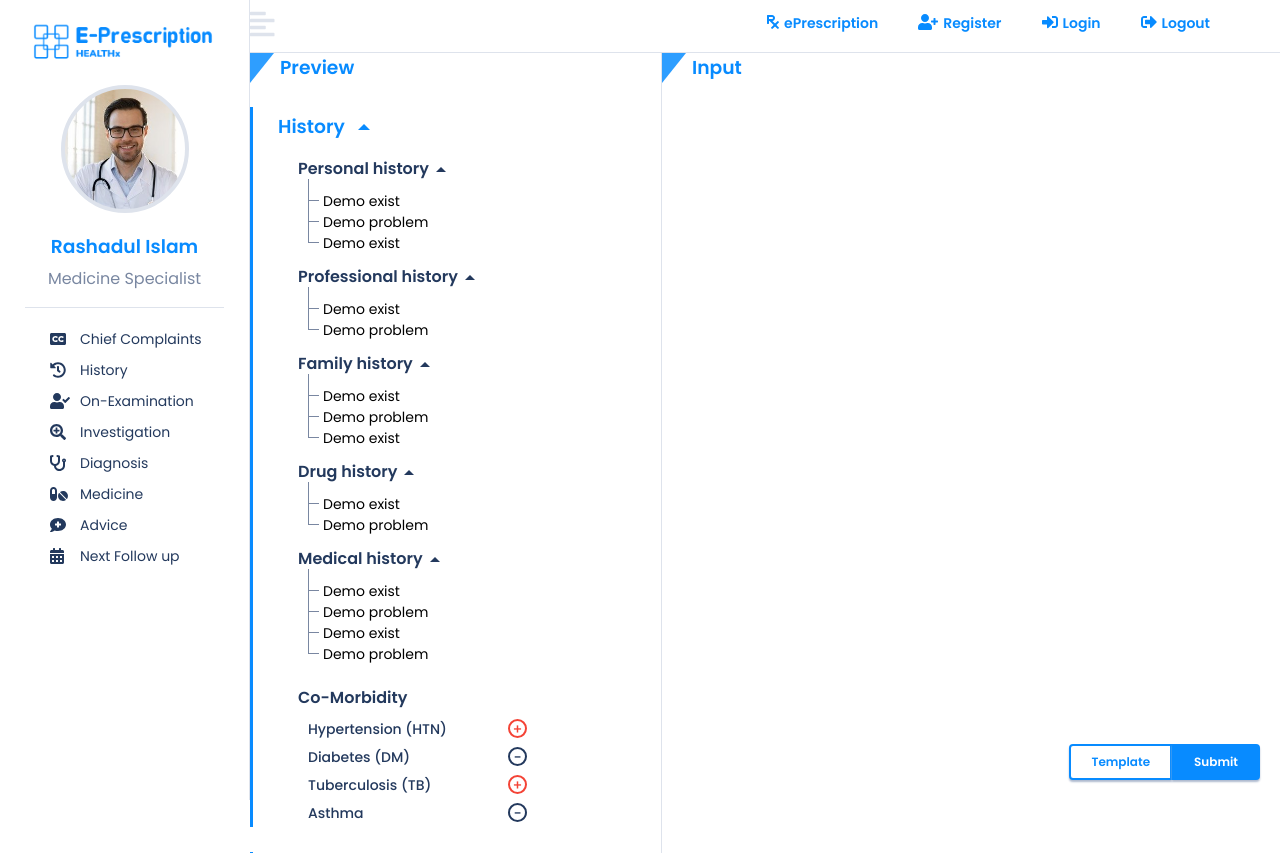
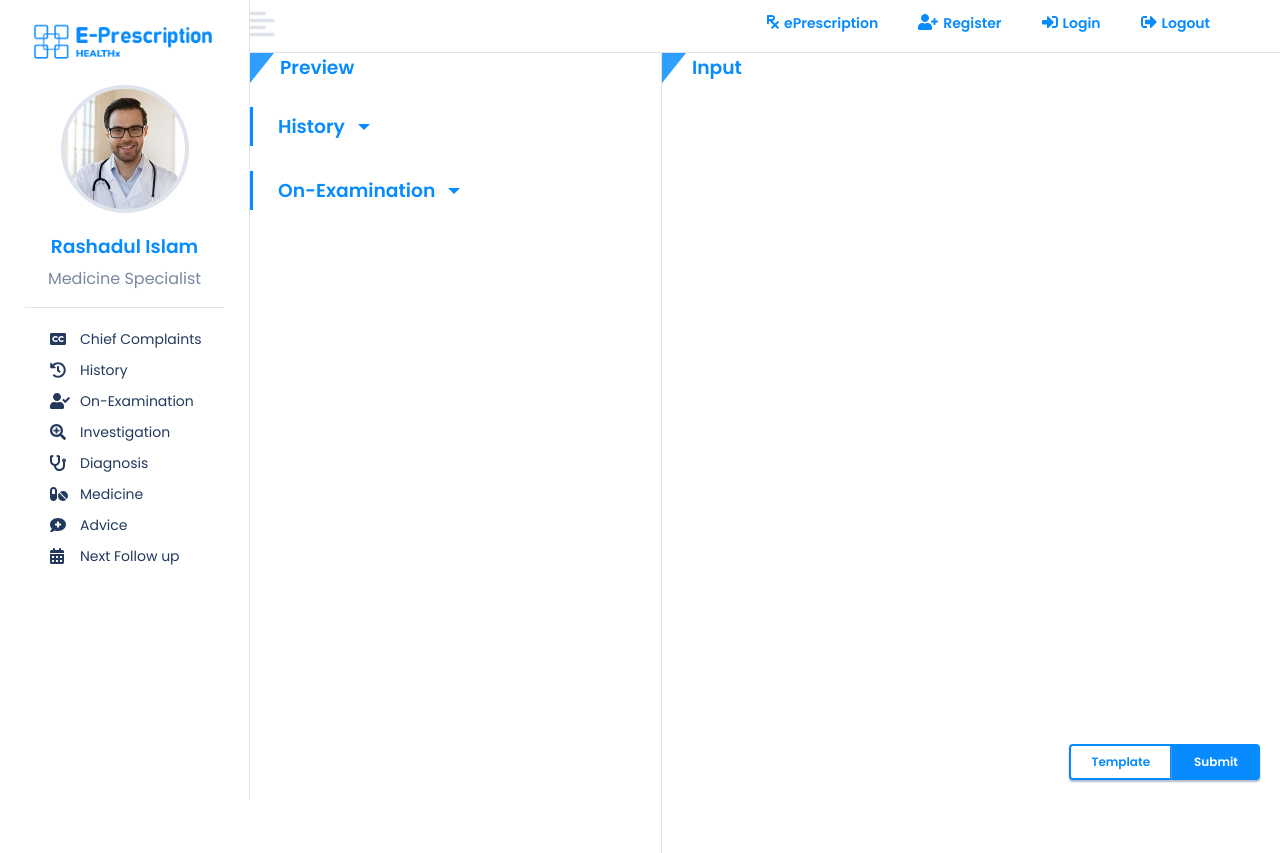
Before and after one commit to sajidurshajib/e-presscription-frontend, a React (Create React App) app: page / in a window 1280 px wide. Built offline with nearby package versions, Linux system fonts and the light colour scheme.

Commit message:
Toggle false

```diff
--- a/src/components/PreviewSection/HistoryPrev/HistoryPrev.js
+++ b/src/components/PreviewSection/HistoryPrev/HistoryPrev.js
@@ -8,7 +8,7 @@ import Personal from './HistoryPrevChild/Personal'
 import Professional from './HistoryPrevChild/Professional'
 
 const HistoryPrev = () => {
-    const [toggle, setToggle] = useState(true)
+    const [toggle, setToggle] = useState(false)
     return (
         <div className={classes.HistoryPrev}>
             <h3 onClick={() => setToggle(!toggle)} className={toggle ? classes.toggle : null}>
--- a/src/components/PreviewSection/OnExaminationPrev/OnExaminationPrev.js
+++ b/src/components/PreviewSection/OnExaminationPrev/OnExaminationPrev.js
@@ -2,7 +2,7 @@ import { useState } from 'react'
 import classes from './OnExaminationPrev.module.css'
 
 const OnExaminationPrev = () => {
-    const [toggle, setToggle] = useState(true)
+    const [toggle, setToggle] = useState(false)
 
     return (
         <div className={classes.OnExaminationPrev}>
```
